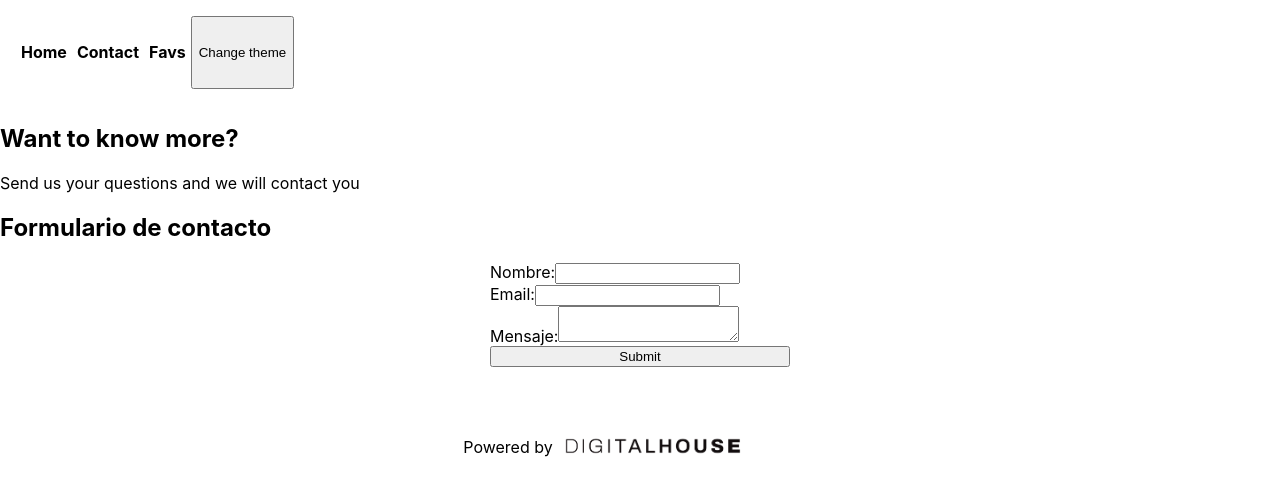
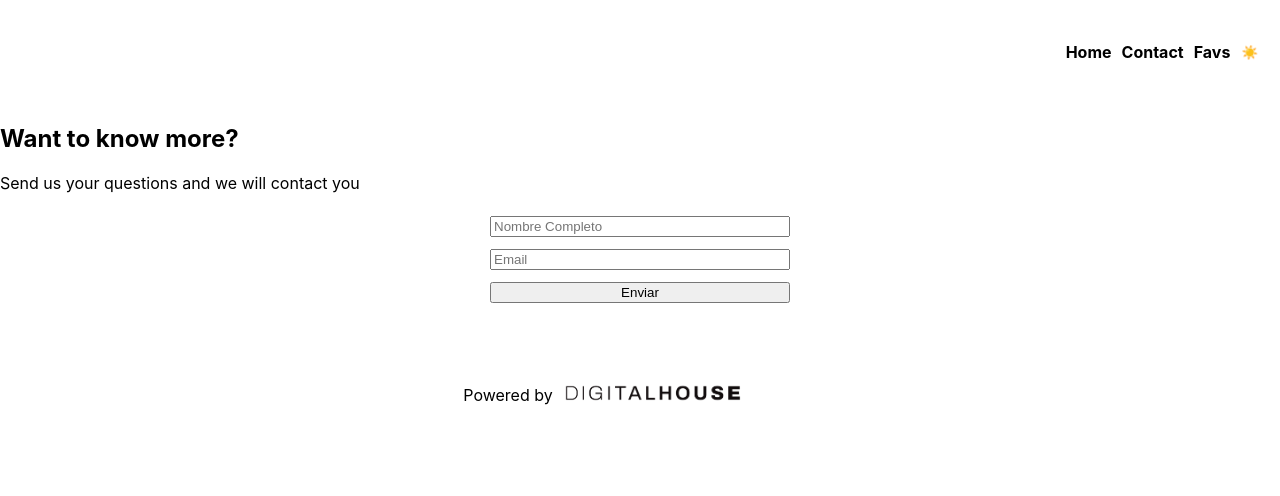
Before and after one commit to Pathyfernandez/examenFinalFront3, a React (Vite) app: page /contacto in a window 1280 px wide. Shown: the top 496 px of the page. Built offline with nearby package versions, Linux system fonts and the light colour scheme.

Commit message:
actualizacion

```diff
--- a/src/Components/Card.jsx
+++ b/src/Components/Card.jsx
@@ -1,27 +1,25 @@
 import React from "react";
-import img_doctor from '../../public/images/doctor.jpg';
-import { Link } from 'react-router-dom'
+import img_doctor from "../../public/images/doctor.jpg";
+import { Link } from "react-router-dom";
 import { useContextStates } from "../Context/Context";
 
 const Card = ({ doctor }) => {
-const {dispatch} = useContextStates()
-
-const addFav = ()=>{
-// Aqui iria la logica para agregar la Card en el localStorage
-}
-
-
+  const { dispatch } = useContextStates();
   return (
     <div className="card">
-
       <div className="cardImg">
         <img src={img_doctor} alt="" />
       </div>
-    <Link to={'/detail/'+doctor.id} ><h3>{doctor.name}</h3></Link>
+      <Link to={"/detail/" + doctor.id}>
+        <h3>{doctor.name}</h3>
+      </Link>
       <h4> {doctor.username} </h4>
-    {/* <button onClick={()=> setFavs([...favs, doctor])} >estrella</button> */}
-    {/* Ademas deberan integrar la logica para guardar cada Card en el localStorage */}
-    <button onClick={()=> dispatch({type: 'addFav', payload: doctor})} className="favButton">Add fav</button>
+      <button
+        onClick={() => dispatch({ type: "addFav", payload: doctor })}
+        className="favButton"
+      >
+        ⭐
+      </button>
     </div>
   );
 };
--- a/src/Components/Form.jsx
+++ b/src/Components/Form.jsx
@@ -2,66 +2,64 @@ import React, { useState } from "react";
 
 const Form = () => {
   const [formData, setFormData] = useState({
-name: "",
+    fullName: "",
     email: "",
-message: ""
+    error: "",
+    successMessage: "",
   });
 
   const handleChange = (e) => {
     const { name, value } = e.target;
-setFormData(prevState => ({
-    ...prevState,
-    [name]: value
-}));
+    setFormData({
+      ...formData,
+      [name]: value,
+    });
   };
 
   const handleSubmit = (e) => {
     e.preventDefault();
-console.log("Formulario enviado:", formData);
+
+    if (formData.fullName.length <= 5 || !formData.email.includes("@")) {
       setFormData({
-    name: "",
+        ...formData,
+        error: "Por favor verifique su información nuevamente",
+        successMessage: "",
+      });
+      return;
+    }
+
+    setFormData({
+      fullName: "",
       email: "",
-    message: ""
+      error: "",
+      successMessage: `Gracias ${formData.fullName}, te contactaremos cuanto antes vía email`,
     });
   };
 
   return (
     <div>
-    <h2>Formulario de contacto</h2>
       <form onSubmit={handleSubmit}>
-    <div>
-        <label htmlFor="name">Nombre:</label>
         <input
           type="text"
-        id="name"
-        name="name"
-        value={formData.name}
+          id="fullName"
+          name="fullName"
+          value={formData.fullName}
           onChange={handleChange}
-        required
+          placeholder="Nombre Completo"
         />
-    </div>
-    <div>
-        <label htmlFor="email">Email:</label>
         <input
           type="email"
           id="email"
           name="email"
           value={formData.email}
           onChange={handleChange}
-        required
+          placeholder="Email"
         />
-    </div>
-    <div>
-        <label htmlFor="message">Mensaje:</label>
-        <textarea
-        id="message"
-        name="message"
-        value={formData.message}
-        onChange={handleChange}
-        required
-        />
-    </div>
-    <button type="submit">Submit</button>
+
+        {formData.error && <p>{formData.error}</p>}
+        {formData.successMessage && <p>{formData.successMessage}</p>}
+
+        <button type="submit">Enviar</button>
       </form>
     </div>
   );
--- a/src/Components/Navbar.jsx
+++ b/src/Components/Navbar.jsx
@@ -1,23 +1,29 @@
-import React from 'react'
-import { routes } from './utils/Routes'
-import { Link } from 'react-router-dom'
-
-//Este componente debera ser estilado como "dark" o "light" dependiendo del theme del Context
+import React from "react";
+import { routes } from "./utils/routes";
+import { Link } from "react-router-dom";
+import { useContextStates } from "../Context/Context";
 
 const Navbar = () => {
+  const { toggleTheme, state } = useContextStates();
+  const navbarClassName =
+    state.theme === "dark" ? "navbar-dark" : "navbar-light";
 
-return (
-<nav>
-    {/* Aqui deberan agregar los liks correspondientes a las rutas definidas */}
-    {/* Deberan implementar ademas la logica para cambiar de Theme con el button */}
-    <Link to={routes.home} > <h4>Home</h4> </Link>
-    <Link to={routes.contact} > <h4>Contact</h4> </Link>
-    <Link to={routes.favs} > <h4>Favs</h4> </Link>
+  return (
+    <nav className={navbarClassName}>
+      <Link to={routes.home}>
+        <h4>Home</h4>
+      </Link>
+      <Link to={routes.contact}>
+        <h4>Contact</h4>
+      </Link>
+      <Link to={routes.favs}>
+        <h4>Favs</h4>
+      </Link>
+      <button className="theme-button" onClick={toggleTheme}>
+        {state.theme === "light" ? "🌙" : "☀️"}
+      </button>
+    </nav>
+  );
+};
 
-
-    <button>Change theme</button>
-</nav>
-)
-}
-
-export default Navbar
+export default Navbar;
--- a/src/Reducers/reducer.js
+++ b/src/Reducers/reducer.js
@@ -1,12 +1,14 @@
-export const reducer = (state, action) =>{
-    switch(action.type){
-        case 'getList':
-            return{}
-        case 'getDoctor':
-            return{}
-        case 'addFav':
-            return{...state, favs:[...state.favs, action.payload]}
-        case 'deleteFav':
-            return{}
-    }
-}
+export const reducer = (state, action) => {
+  switch (action.type) {
+    case "getList":
+      return { ...state, list: action.payload };
+    case "getDetail":
+      return { ...state, detail: action.payload };
+    case "addFav":
+      return { ...state, favs: [...state.favs, action.payload] };
+    case "toggleTheme":
+      return { ...state, theme: state.theme === "light" ? "dark" : "light" };
+    default:
+      return state;
+  }
+};
--- a/src/Routes/Contact.jsx
+++ b/src/Routes/Contact.jsx
@@ -1,16 +1,16 @@
-import React from 'react'
-import Form from '../Components/Form'
-
-//Este componente debera ser estilado como "dark" o "light" dependiendo del theme del Context
+import React from "react";
+import Form from "../Components/Form";
+import { useContextStates } from "../Context/Context";
 
 const Contact = () => {
+  const { state } = useContextStates();
   return (
-    <div>
+    <div className={state.theme}>
       <h2>Want to know more?</h2>
       <p>Send us your questions and we will contact you</p>
-      <Form/>
+      <Form />
     </div>
-  )
-}
+  );
+};
 
-export default Contact
+export default Contact;
--- a/src/Routes/Favs.jsx
+++ b/src/Routes/Favs.jsx
@@ -2,20 +2,18 @@ import React from "react";
 import Card from "../Components/Card";
 import { useContextStates } from "../Context/Context";
 
-//Este componente debera ser estilado como "dark" o "light" dependiendo del theme del Context
-
 const Favs = () => {
-  const {state} = useContextStates()
+  const { state } = useContextStates();
 
   return (
-    <>
+    <div className={state.theme}>
       <h1>Dentists Favs</h1>
       <div className="card-grid">
-        {state.favs.map(favs => <Card key={favs.id} doctor={favs} /> )}
-        {/* este componente debe consumir los destacados del localStorage */}
-        {/* Deberan renderizar una Card por cada uno de ellos */}
+        {state.favs.map((favs) => (
+          <Card key={favs.id} doctor={favs} />
+        ))}
       </div>
-    </>
+    </div>
   );
 };
 
--- a/src/Routes/Home.jsx
+++ b/src/Routes/Home.jsx
@@ -1,27 +1,18 @@
-import React, { useEffect, useState } from 'react'
-import Card from '../Components/Card'
-import axios from 'axios'
-
-
-//Este componente debera ser estilado como "dark" o "light" dependiendo del theme del Context
+import Card from "../Components/Card";
+import { useContextStates } from "../Context/Context";
 
 const Home = () => {
-  const [list, setList] = useState([])
-  const url = 'https://jsonplaceholder.typicode.com/users'
-
-  useEffect(()=>{
-    axios(url)
-    .then(res => setList(res.data))
-  }, [])
-
+  const { state } = useContextStates();
   return (
-    <main className="" >
+    <main className={state.theme}>
       <h1>Home</h1>
-      <div className='card-grid'>
-        {list.map((doctor) => <Card key={doctor.id} doctor={doctor}/> )}
+      <div className="card-grid">
+        {state.list.map((doctor) => (
+          <Card key={doctor.id} doctor={doctor} />
+        ))}
       </div>
     </main>
-  )
-}
+  );
+};
 
-export default Home
+export default Home;
--- a/src/index.css
+++ b/src/index.css
@@ -1,17 +1,17 @@
 body {
   margin: 0;
-  font-family: -apple-system, BlinkMacSystemFont, 'Segoe UI', 'Roboto', 'Oxygen',
-    'Ubuntu', 'Cantarell', 'Fira Sans', 'Droid Sans', 'Helvetica Neue',
+  font-family: -apple-system, BlinkMacSystemFont, "Segoe UI", "Roboto", "Oxygen",
+    "Ubuntu", "Cantarell", "Fira Sans", "Droid Sans", "Helvetica Neue",
     sans-serif;
   -webkit-font-smoothing: antialiased;
   -moz-osx-font-smoothing: grayscale;
 }
 
 code {
-  font-family: source-code-pro, Menlo, Monaco, Consolas, 'Courier New',
+  font-family: source-code-pro, Menlo, Monaco, Consolas, "Courier New",
     monospace;
 }
-.favButton{
+.favButton {
   background-color: rgba(136, 136, 136, 0.116);
   padding: 10px;
   border: none;
@@ -19,24 +19,24 @@ code {
   cursor: pointer;
 }
 
-h1{
+h1 {
   text-align: center;
 }
 
-nav{
+nav {
   display: flex;
-  width: 80vw;
-  justify-content: flex-start;
+
+  justify-content: flex-end;
   padding: 1rem;
 }
 
-a{
+a {
   color: #000;
   text-decoration: none;
   margin: 5px;
   cursor: pointer;
 }
-a:hover{
+a:hover {
   color: rgb(136, 136, 136);
 }
 
@@ -52,16 +52,16 @@ footer {
   margin-top: 2rem;
 }
 
-footer > img{
+footer > img {
   width: 200px;
   margin: 0;
 }
-footer > p{
+footer > p {
   margin: 0;
   padding-top: 0.7rem;
 }
 
-form{
+form {
   display: flex;
   flex-direction: column;
   justify-content: space-around;
@@ -70,7 +70,7 @@ form{
   margin: 0 auto;
 }
 
-.card{
+.card {
   display: flex;
   justify-content: space-around;
   flex-direction: column;
@@ -80,11 +80,11 @@ form{
   border: 0.5px solid rgb(136, 136, 136);
 }
 
-.card:hover{
+.card:hover {
   border: 0.5px solid rgb(206, 217, 142);
 }
 
-.card-grid{
+.card-grid {
   display: flex;
   justify-content: space-evenly;
   gap: 1rem;
@@ -95,15 +95,15 @@ form{
 }
 
 table {
- border-collapse: collapse;
-    border-spacing: 0;
-    width: 100%;
-    display: table;
-    border: 1px solid #ccc;
-
+  border-collapse: collapse;
+  border-spacing: 0;
+  width: 100%;
+  display: table;
+  border: 1px solid #ccc;
 }
 
-td, th {
+td,
+th {
   border: 1px solid #dddddd;
   text-align: left;
   padding: 8px;
@@ -113,7 +113,7 @@ tr:nth-child(even) {
   background-color: #dddddd;
 }
 
-.dark{
+.dark {
   background-color: #12121296;
   color: white;
 }
@@ -123,9 +123,28 @@ tr:nth-child(even) {
 
 .cardImg {
   width: 100%;
-
 }
 
-.card img{
+.card img {
   width: 100%;
 }
+
+.navbar-light {
+  background-color: white;
+  color: black;
+}
+
+.navbar-dark {
+  background-color: black;
+  color: white;
+}
+
+.navbar-light a,
+.navbar-dark a {
+  color: inherit;
+}
+
+.theme-button {
+  background-color: transparent;
+  border: none;
+}
```
Also changed, not shown: src/App.jsx (+16 -20 lines), src/Components/utils/Routes.js (+5 -6 lines), src/Routes/Detail.jsx (+24 -31 lines), src/main.jsx (+8 -9 lines). Lines whose indentation alone changed are shown as unchanged.
